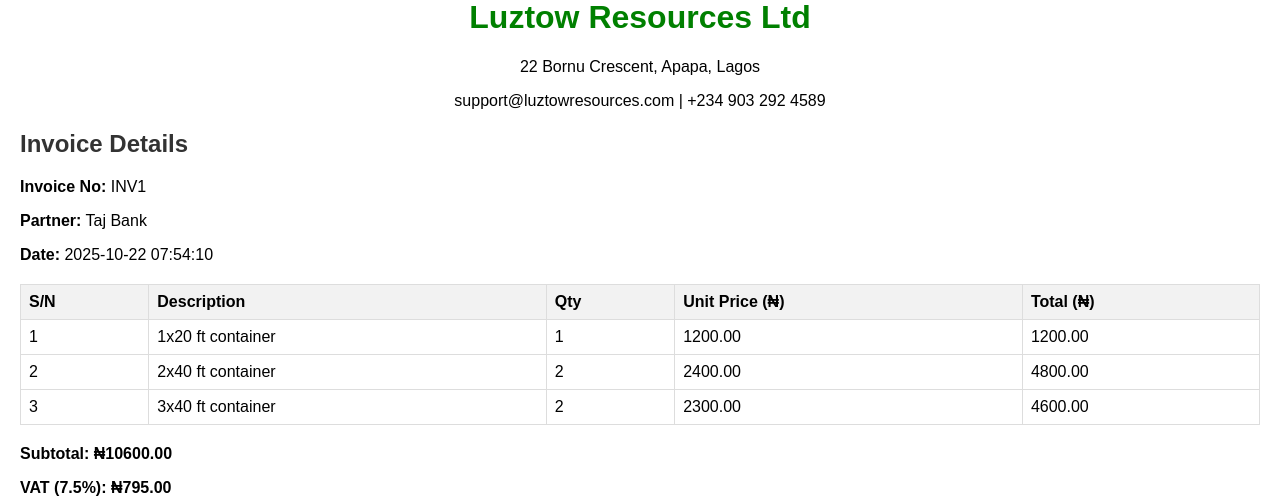
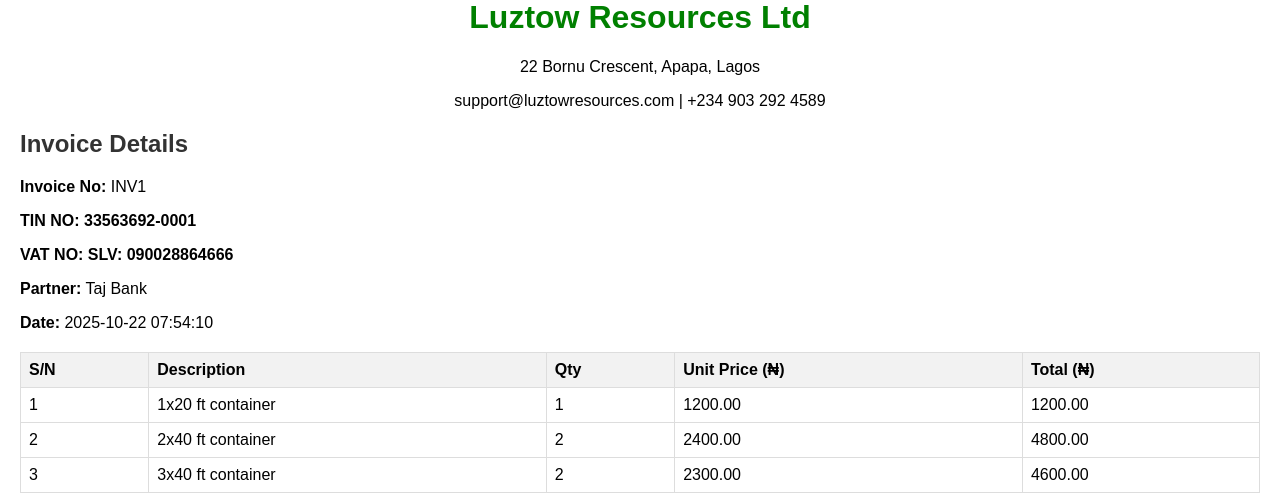
Before and after one commit to luztowmax/Invoice_Automation_System, a Django app: page /1/ in a window 1280 px wide. Shown: the part 196-699 px from the top of the page. Run offline with Django 5.2, Linux system fonts and the light colour scheme; data comes from the database, SQL or seed files in the repository.

Commit message:
Update VAT NO format in invoice details template

```diff
--- a/invoice_project/invoices/templates/invoices/invoice_details.html
+++ b/invoice_project/invoices/templates/invoices/invoice_details.html
@@ -24,6 +24,8 @@
 
     <h2>Invoice Details</h2>
     <p><strong>Invoice No:</strong> INV{{ invoice.invoice_number|add:"0"|slice:"1:" }}</p>
+    <p><strong>TIN NO: 33563692-0001</strong></p>
+    <p><strong>VAT NO: SLV: 090028864666</strong></p>
     <p><strong>Partner:</strong> {{ invoice.partner_name }}</p>
     <p><strong>Date:</strong> {{ invoice.date_created|date:"Y-m-d H:i:s" }}</p>
 
```
